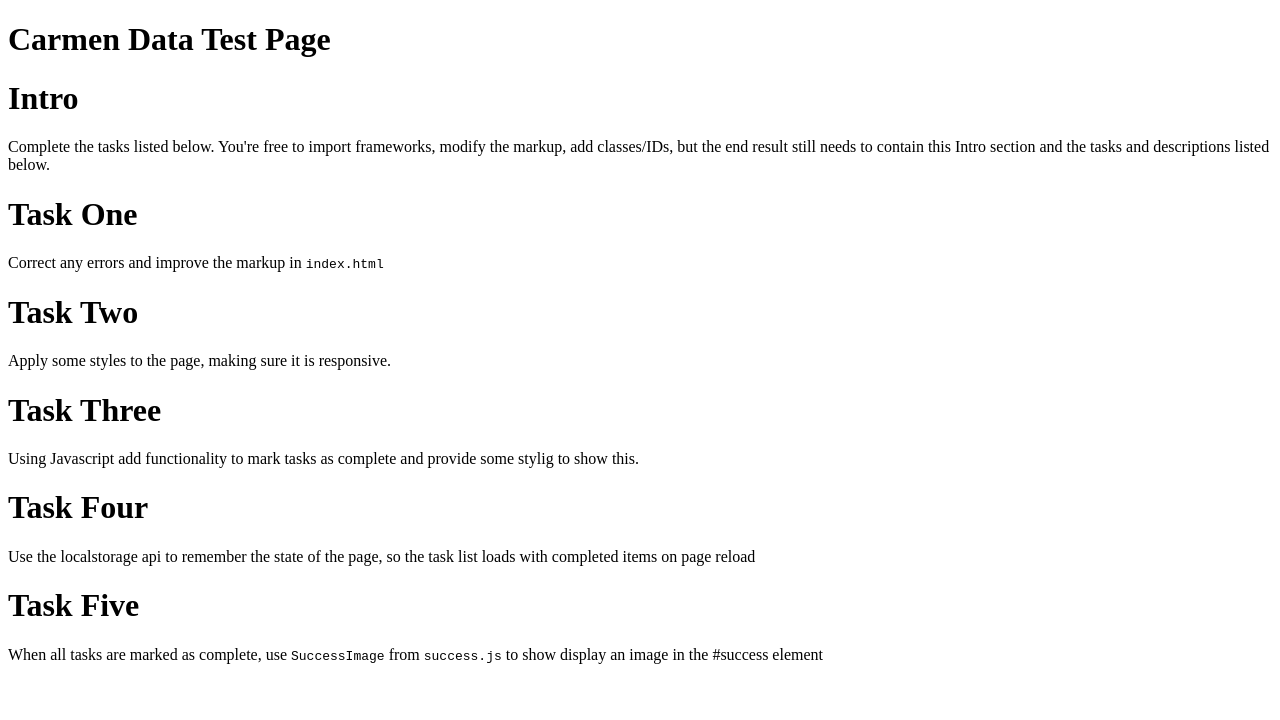
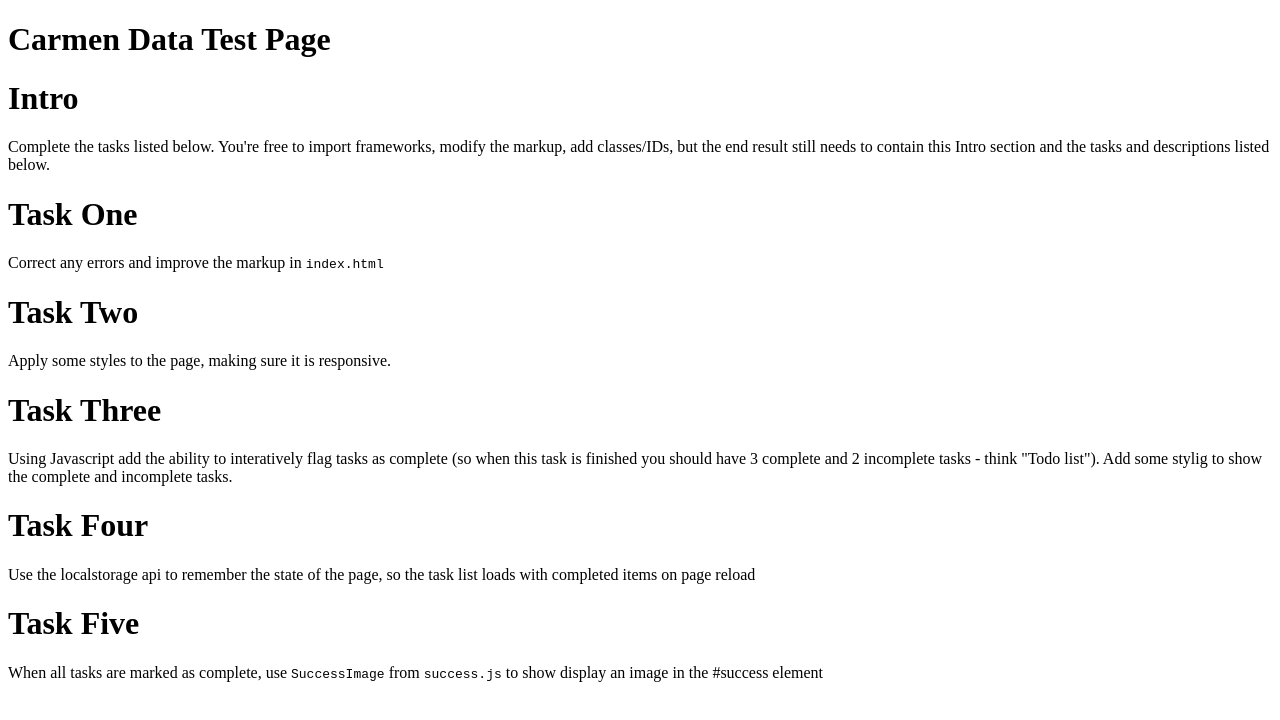
Before and after one commit to carmendata/tech-challenge, a plain HTML site: page index.html in a window 1280 px wide. Drawn offline with Linux system fonts and the light colour scheme.

Commit message:
Index: clarify task three

```diff
--- a/index.html
+++ b/index.html
@@ -27,7 +27,7 @@
          <h1>Task Two</h1></p>Apply some styles to the page, making sure it is responsive.</p>
         </div>
         <div>
-         <h1>Task Three</h1><p>Using Javascript add functionality to mark tasks as complete and provide some stylig to show this.</p>
+         <h1>Task Three</h1><p>Using Javascript add the ability to interatively flag tasks as complete (so when this task is finished you should have 3 complete and 2 incomplete tasks - think "Todo list"). Add some stylig to show the complete and incomplete tasks.</p>
         </div>
         <div>
          <h1>Task Four</h1><p>Use the localstorage api to remember the state of the page, so the task list loads with completed items on page reload</p>
```
